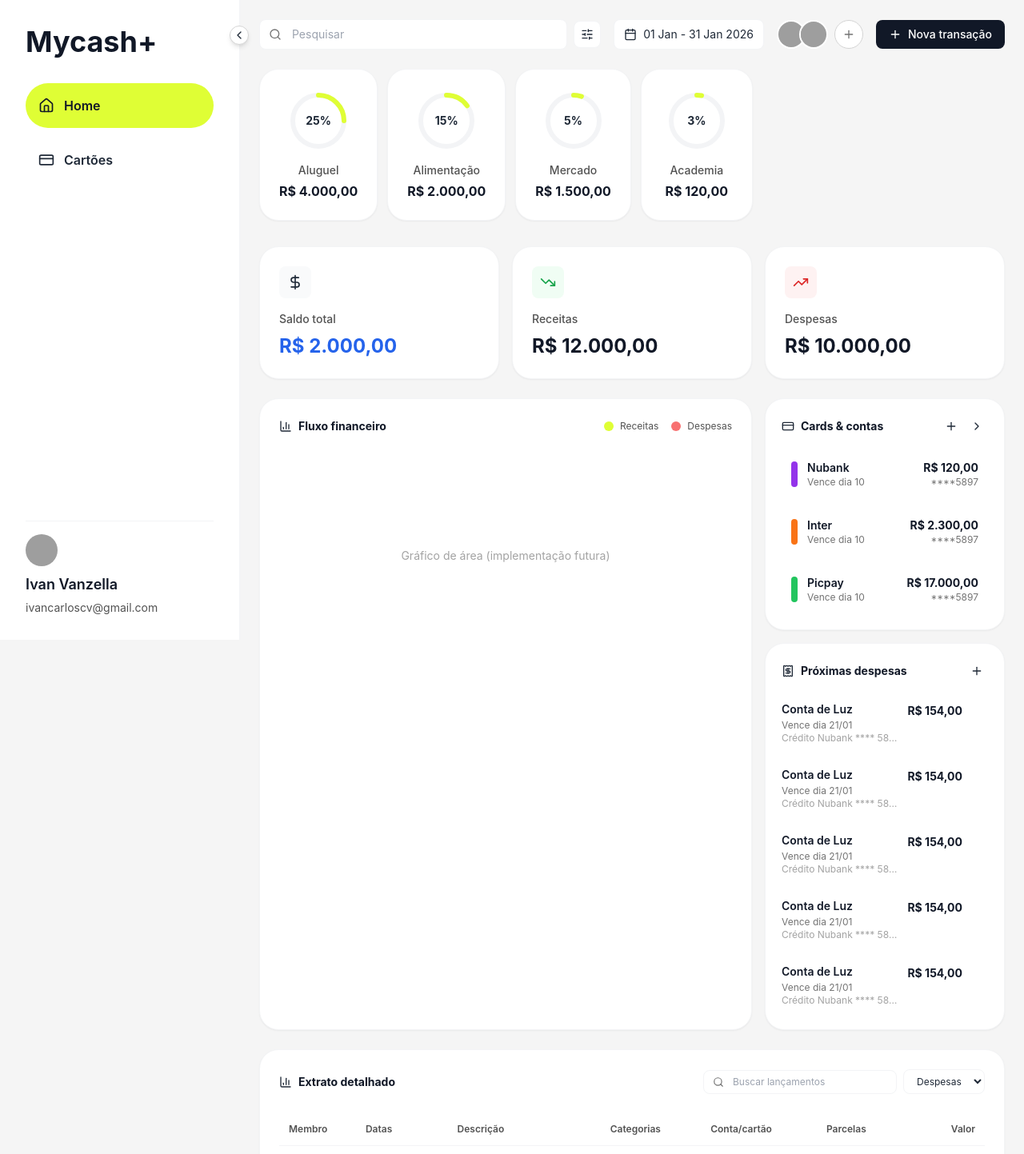
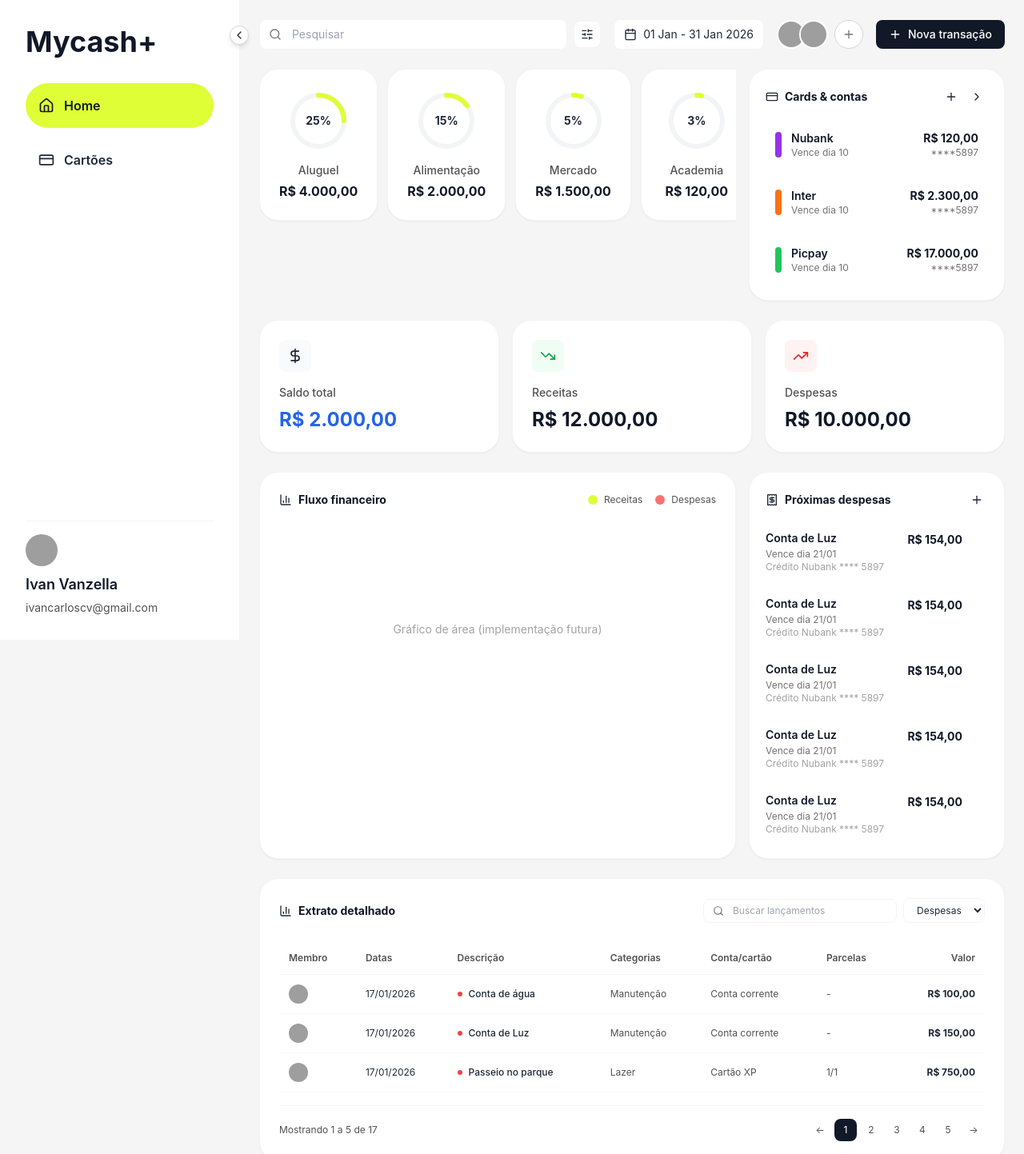
Before and after one commit to ivancv-hub/dashboard-mycash, a React (Vite) app: page /dashboard in a window 1280 px wide. Shown: the top 1443 px of the page at 80% size. Built offline with nearby package versions, Linux system fonts and the light colour scheme; grey boxes are pictures that could not be loaded.

Commit message:
fix: reorganize dashboard layout - cards widget beside category cards

```diff
--- a/src/pages/Dashboard.tsx
+++ b/src/pages/Dashboard.tsx
@@ -24,12 +24,20 @@ export default function Dashboard() {
         <div className="p-6 space-y-6">
             <DashboardHeader />
 
+            {/* Category Cards + Cards Widget Row */}
+            <div className="grid grid-cols-1 lg:grid-cols-[1fr_320px] gap-4">
                 {/* Category Cards Carousel */}
-            <div className="overflow-x-auto pb-2 -mx-2 px-2">
+                <div className="overflow-x-auto pb-2">
                     <div className="flex gap-3 min-w-max">
                         {CATEGORIES.map((category) => (
                             <CategoryCard key={category.label} {...category} />
                         ))}
+                    </div>
+                </div>
+
+                {/* Cards Widget */}
+                <div className="lg:block">
+                    <CardsWidget />
                 </div>
             </div>
 
@@ -40,10 +48,10 @@ export default function Dashboard() {
                 <SummaryCard type="expenses" label="Despesas" amount={10000} />
             </div>
 
-            {/* Chart and Widgets */}
-            <div className="grid grid-cols-1 lg:grid-cols-3 gap-4">
+            {/* Chart and Upcoming Expenses */}
+            <div className="grid grid-cols-1 lg:grid-cols-[1fr_320px] gap-4">
                 {/* Chart */}
-                <Card className="lg:col-span-2 p-6">
+                <Card className="p-6">
                     <div className="flex items-center justify-between mb-6">
                         <div className="flex items-center gap-2">
                             <BarChart3 className="w-4 h-4 text-neutral-900" />
@@ -65,11 +73,8 @@ export default function Dashboard() {
                     </div>
                 </Card>
 
-                {/* Widgets Column */}
-                <div className="space-y-4">
-                    <CardsWidget />
+                {/* Upcoming Expenses Widget */}
                 <UpcomingExpensesWidget />
-                </div>
             </div>
 
             {/* Transactions Table */}
```
Lines whose indentation alone changed are shown as unchanged.
